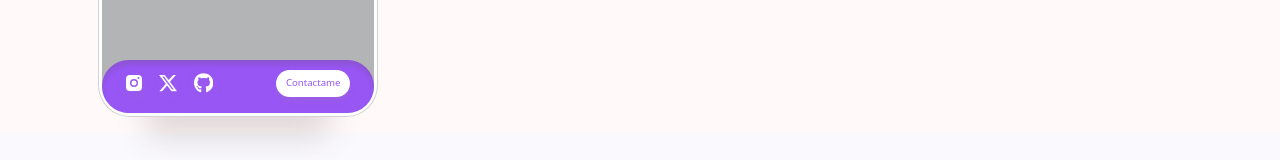
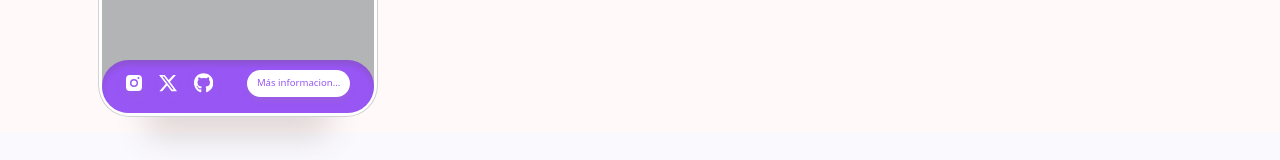
Before and after one commit to afelix97/courseshelp, an Angular app: page /perfil in a window 1280 px wide. Shown: the part 245-405 px from the top of the page. Built offline with nearby package versions, Linux system fonts and the light colour scheme.

Commit message:
update perfil

```diff
--- a/src/app/pages/perfil/perfil.component.html
+++ b/src/app/pages/perfil/perfil.component.html
@@ -40,7 +40,7 @@
               ></path>
             </svg>
           </div>
-          <button class="button">Contactame</button>
+          <button class="button">Más informacion...</button>
         </div>
       </div>
     </div>
--- a/src/app/pages/perfil/perfil.component.scss
+++ b/src/app/pages/perfil/perfil.component.scss
@@ -141,12 +141,17 @@
 
 .card:hover {
   border-top-left-radius: 55px;
+
 }
 
 .card:hover .bottom {
   top: 20%;
   border-radius: 80px 29px 29px 29px;
   transition: all 0.5s cubic-bezier(0.645, 0.045, 0.355, 1) 0.2s;
+}
+.card:hover .button {
+  transition: 1s;
+  display: none;
 }
 
 .card:hover .profile-pic {
```
